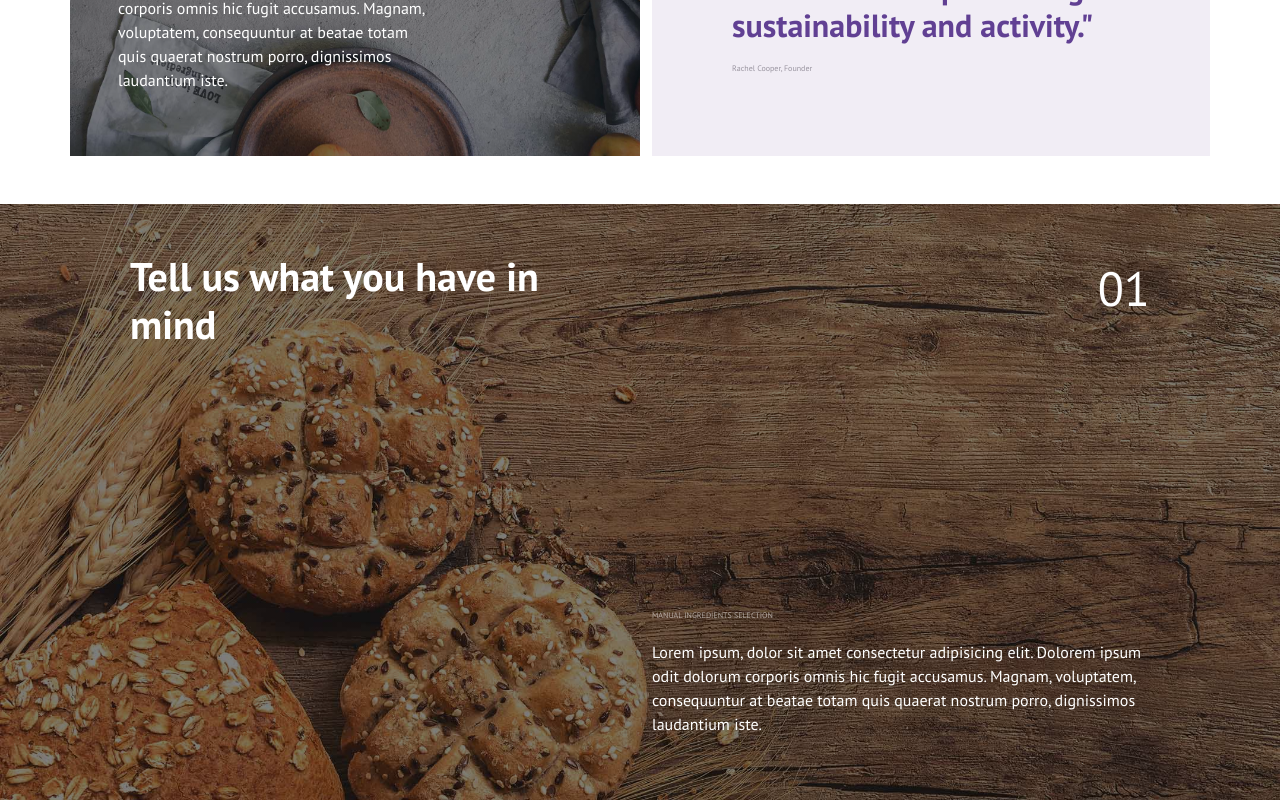
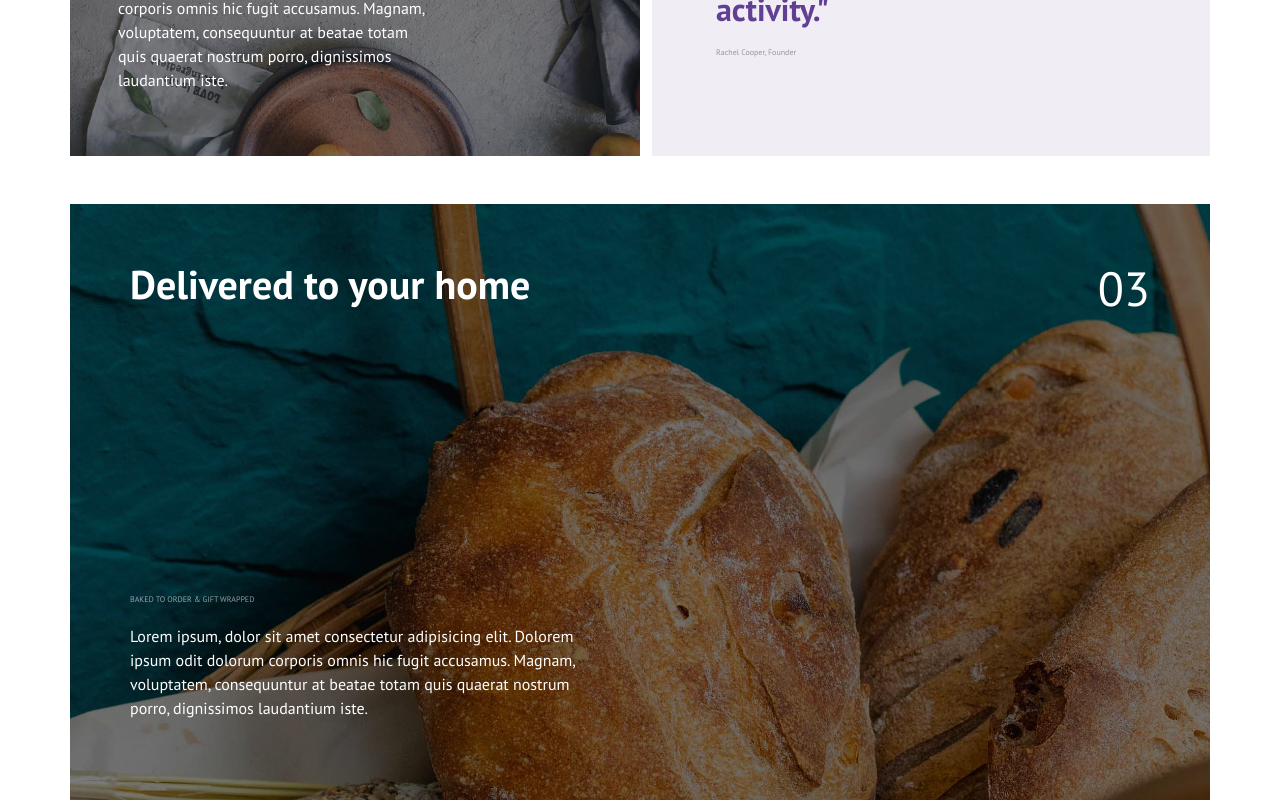
Before and after one commit to DoinaGanceriuc/proj-html-vuejs, a Vue app: page / in a window 1280 px wide. Shown: the part 3570-4370 px from the top of the page. Built offline with nearby package versions, Linux system fonts and the light colour scheme.

Commit message:
complete details section delivered

```diff
--- a/src/components/SiteMain.vue
+++ b/src/components/SiteMain.vue
@@ -118,25 +118,25 @@
         </div>
       </section>
       <!-- /.mass_produced -->
-      <section class="opinions">
-        <div class="container">
+      <section class="delivered container">
           <div class="row p-5">
-            <div class="col-6 pr_6">
-              <h2 class="fw-bold">Tell us what you have in mind</h2>
+            <div class="col-6 d-flex justify-content-between baking">
+              <div class="col d-flex flex-column justify-content-between align-items-start">
+                 <h2 class="fw-bold mt-2">Delivered to your home</h2>
+                <div>
+                <small class="small_text_bg">BAKED TO ORDER & GIFT WRAPPED</small>
+                <p class="py-3 pe-5">Lorem ipsum, dolor sit amet consectetur adipisicing elit. Dolorem ipsum odit dolorum corporis omnis hic fugit accusamus. Magnam, voluptatem, consequuntur at beatae totam quis quaerat nostrum porro, dignissimos laudantium iste.</p>
+              </div>
             </div>
-            <div class="col-6 d-flex flex-column justify-content-between align-items-end">
-              <div>
-                 <p class="text_numbers fw-light">01</p>
-              </div>
+            </div>
+            <div class="col-6 d-flex justify-content-end">
                 <div>
-                <small class="small_text_bg">MANUAL INGREDIENTS SELECTION</small>
-                <p class="pt-3">Lorem ipsum, dolor sit amet consectetur adipisicing elit. Dolorem ipsum odit dolorum corporis omnis hic fugit accusamus. Magnam, voluptatem, consequuntur at beatae totam quis quaerat nostrum porro, dignissimos laudantium iste.</p>
+                 <p class="text_numbers fw-light">03</p>
               </div>
             </div>
           </div>
-        </div>
       </section>
-      <!-- /.opinions -->
+      <!-- /.delivered -->
     </main>
     <!-- /#site_main -->
   </div>
@@ -291,10 +291,22 @@ export default {
 .bg_founder {
   background-color: #F1EDF5;
   height: 100%;
-  padding: 5rem;
+  padding: 4rem;
   small {
     color: #99949F;
   }
 }
 }
+.delivered {
+  background: linear-gradient(rgba(0, 0, 0, 0.5), rgba(0, 0, 0, 0.5)), url("../assets/img/bakery-process-3.jpg");
+  background-size: cover;
+  background-repeat: no-repeat;
+  color: #fff;
+    h2 {
+      font-size: 2.5rem;
+    }
+  & .col-6 {
+    height: 500px;
+}
+}
 </style>
```
Also changed, not shown: src/assets/img/bakery-process-3.jpg (added).
